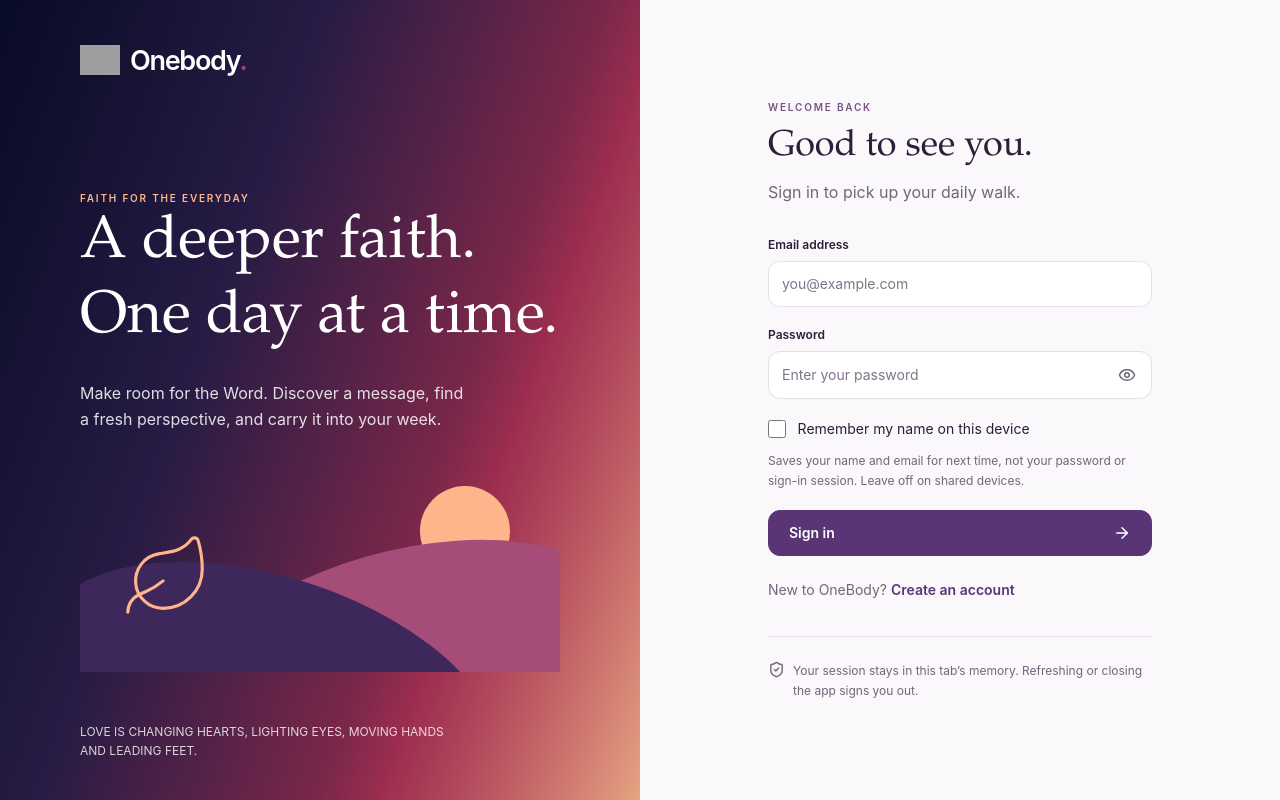
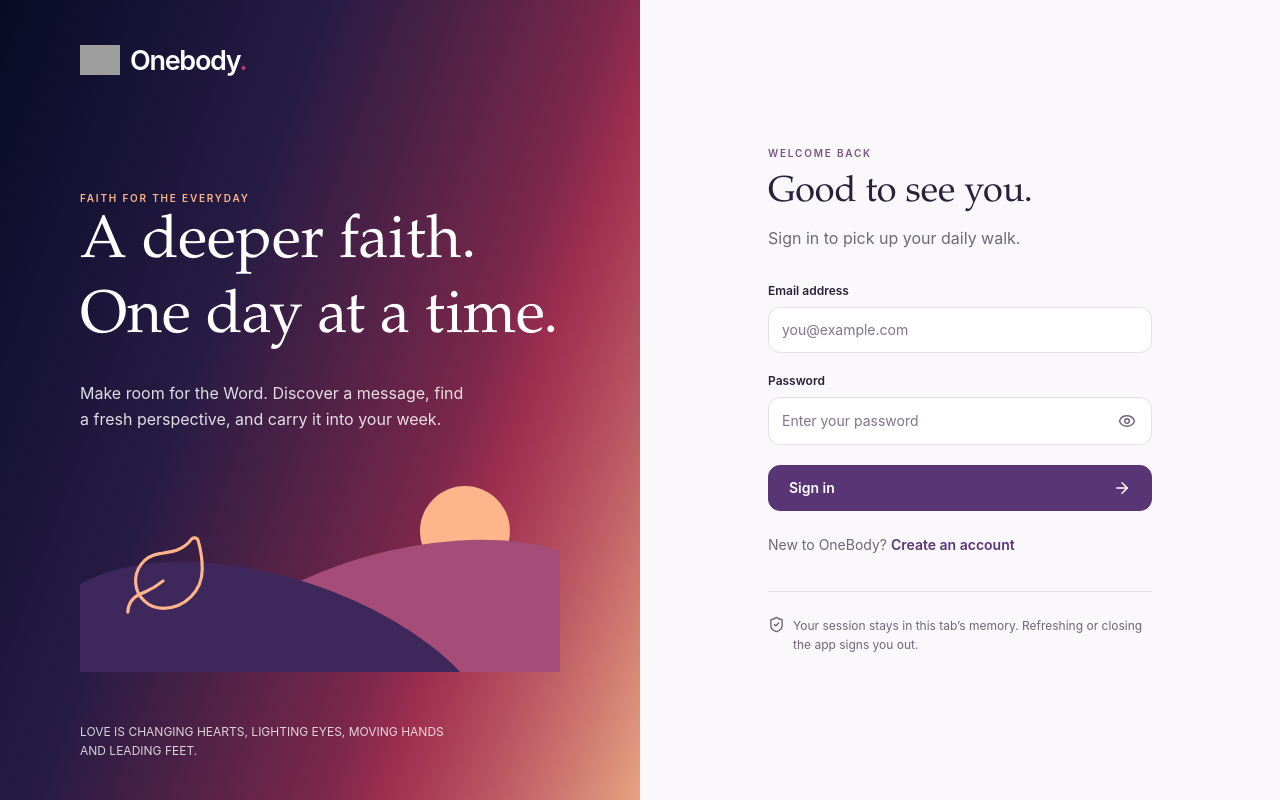
Before and after one commit to ameh0429/sermon-onebody, a React (Vite) app in the folder frontend-sermon-app/: page /login in a window 1280 px wide. Built offline with nearby package versions, Linux system fonts and the light colour scheme; grey boxes are pictures that could not be loaded.

Commit message:
Revert "Add opt-in remembered account names and personalized sign-in greetings"
This reverts commit f991fdbdcf83d12bf704b271092c07b30d5093da.

```diff
--- a/frontend-sermon-app/package.json
+++ b/frontend-sermon-app/package.json
@@ -10,7 +10,7 @@
     "dev": "vite --host 0.0.0.0",
     "build": "tsc -b && vite build",
     "preview": "vite preview --host 0.0.0.0",
-    "test:e2e": "playwright test member.spec.ts && playwright test community.spec.ts && playwright test theme.spec.ts && playwright test photo.spec.ts && playwright test remembered-account.spec.ts"
+    "test:e2e": "playwright test member.spec.ts && playwright test community.spec.ts && playwright test theme.spec.ts && playwright test photo.spec.ts"
   },
   "dependencies": {
     "@tanstack/react-query": "^5.105.0",
--- a/frontend-sermon-app/src/App.tsx
+++ b/frontend-sermon-app/src/App.tsx
@@ -163,7 +163,9 @@ function Layout() {
         <main id="main-content" className="main-content" tabIndex={-1}>
           <Outlet />
         </main>
-        <footer className="app-footer">Love: Hearts, Eyes, Hands, Feet.</footer>
+        <footer className="app-footer">
+          Love: Hearts, Eyes, Hands, Feet.
+        </footer>
       </div>
       <nav
         className="bottom-nav"
@@ -191,11 +193,8 @@ function Layout() {
 export default function App() {
   return (
     <Routes>
-      <Route path="/login" element={<AccountPage key="login" />} />
-      <Route
-        path="/register"
-        element={<AccountPage key="register" register />}
-      />
+      <Route path="/login" element={<AccountPage />} />
+      <Route path="/register" element={<AccountPage register />} />
       <Route element={<Layout />}>
         <Route index element={<Navigate to="/sermons" replace />} />
         <Route path="sermons" element={<SermonLibrary />} />
--- a/frontend-sermon-app/src/auth.tsx
+++ b/frontend-sermon-app/src/auth.tsx
@@ -15,7 +15,7 @@ interface Auth {
   login: (
     body: { email: string; password: string; name?: string },
     register?: boolean,
-  ) => Promise<User>;
+  ) => Promise<void>;
   logout: () => void;
   refresh: () => Promise<void>;
   updateAccount: (request: () => Promise<Envelope<User>>) => Promise<void>;
@@ -55,7 +55,6 @@ export function AuthProvider({ children }: { children: ReactNode }) {
     session.set(data.token);
     setUser(data.user);
     setExpired(false);
-    return data.user;
   }
   async function refresh() {
     const current = generation.current;
--- a/frontend-sermon-app/src/pages/Account.tsx
+++ b/frontend-sermon-app/src/pages/Account.tsx
@@ -14,35 +14,10 @@ import { Link, Navigate, useLocation } from "react-router-dom";
 import { useAuth } from "../auth";
 import { Brand, ErrorState, formatDate, PageHeading } from "../ui";
 import { InstallApp, PwaStatus } from "../pwa";
-import {
-  forgetAccount,
-  readRememberedAccount,
-  rememberAccount,
-} from "../rememberedAccount";
 import { ThemeControl } from "../theme";
 export function AccountPage({ register = false }: { register?: boolean }) {
   const { user, login, expired } = useAuth();
   const location = useLocation();
-  const [remembered, setRemembered] = useState(readRememberedAccount);
-  const [email, setEmail] = useState(() =>
-    register ? "" : (readRememberedAccount()?.email ?? ""),
-  );
-  const [remember, setRemember] = useState(
-    () => !register && !!readRememberedAccount(),
-  );
-  const personalized =
-    !register && remembered && email.trim().toLowerCase() === remembered.email;
-  function useAnotherAccount() {
-    forgetAccount();
-    setRemembered(null);
-    setEmail("");
-    setRemember(false);
-    setError(null);
-    setShow(false);
-    const password = document.getElementById("password");
-    if (password instanceof HTMLInputElement) password.value = "";
-    document.getElementById("account-email")?.focus();
-  }
   const [pending, setPending] = useState(false),
     [error, setError] = useState<unknown>(null),
     [show, setShow] = useState(false);
@@ -61,7 +36,7 @@ export function AccountPage({ register = false }: { register?: boolean }) {
     setPending(true);
     setError(null);
     try {
-      const account = await login(
+      await login(
         {
           email: String(values.get("email")).trim(),
           password: String(values.get("password")),
@@ -69,11 +44,6 @@ export function AccountPage({ register = false }: { register?: boolean }) {
         },
         register,
       );
-      if (!register) {
-        if (remember)
-          rememberAccount({ name: account.name, email: account.email });
-        else forgetAccount();
-      }
     } catch (err) {
       setError(err);
     } finally {
@@ -118,18 +88,10 @@ export function AccountPage({ register = false }: { register?: boolean }) {
         </div>
         <div className="w-full max-w-sm">
           <p className="eyebrow">
-            {register
-              ? "YOUR NEXT CHAPTER"
-              : personalized
-                ? "YOUR DAILY WALK"
-                : "WELCOME BACK"}
+            {register ? "YOUR NEXT CHAPTER" : "WELCOME BACK"}
           </p>
           <h2 className="font-serif text-4xl text-ink mt-3">
-            {register
-              ? "Let’s grow together."
-              : personalized
-                ? `Welcome back, ${remembered.name}.`
-                : "Good to see you."}
+            {register ? "Let’s grow together." : "Good to see you."}
           </h2>
           <p className="text-muted mt-3 mb-8 leading-relaxed">
             {register
@@ -166,19 +128,8 @@ export function AccountPage({ register = false }: { register?: boolean }) {
             <label className="field">
               Email address
               <input
-                id="account-email"
                 type="email"
                 name="email"
-                value={email}
-                disabled={pending}
-                onChange={(e) => {
-                  setEmail(e.target.value);
-                  if (
-                    remembered &&
-                    e.target.value.trim().toLowerCase() !== remembered.email
-                  )
-                    setRemember(false);
-                }}
                 autoComplete="email"
                 required
                 maxLength={255}
@@ -212,38 +163,6 @@ export function AccountPage({ register = false }: { register?: boolean }) {
                 </button>
               </div>
             </div>
-            {!register && (
-              <div className="space-y-3">
-                <label className="flex items-center gap-3 text-sm text-ink cursor-pointer">
-                  <input
-                    className="remember-checkbox"
-                    type="checkbox"
-                    checked={remember}
-                    disabled={pending}
-                    onChange={(e) => setRemember(e.target.checked)}
-                    aria-describedby="remember-account-help"
-                  />
-                  Remember my name on this device
-                </label>
-                <p
-                  id="remember-account-help"
-                  className="text-xs text-muted leading-relaxed"
-                >
-                  Saves your name and email for next time, not your password or
-                  sign-in session. Leave off on shared devices.
-                </p>
-                {remembered && (
-                  <button
-                    type="button"
-                    className="text-link text-sm"
-                    onClick={useAnotherAccount}
-                    disabled={pending}
-                  >
-                    Use another account
-                  </button>
-                )}
-              </div>
-            )}
             {error != null && <ErrorState error={error} />}
             <button
               className="btn-primary w-full justify-between"
--- a/frontend-sermon-app/src/rememberedAccount.ts
+++ /dev/null
@@ -1,47 +0,0 @@
-/** Convenience only: never use this browser-stored identity as authentication. */
-export interface RememberedAccount {
-  name: string;
-  email: string;
-}
-export const rememberedAccountKey = "onebody.rememberedAccount";
-export function readRememberedAccount(): RememberedAccount | null {
-  try {
-    const raw = localStorage.getItem(rememberedAccountKey);
-    if (!raw || raw.length > 1024) return null;
-    const value: unknown = JSON.parse(raw);
-    if (!value || typeof value !== "object") return null;
-    const { name, email } = value as Partial<RememberedAccount>;
-    if (
-      typeof name !== "string" ||
-      !name.trim() ||
-      name.length > 100 ||
-      typeof email !== "string" ||
-      email.length > 255 ||
-      !/^[^\s@]+@[^\s@]+\.[^\s@]+$/.test(email.trim())
-    )
-      return null;
-    return { name: name.trim(), email: email.trim().toLowerCase() };
-  } catch {
-    return null;
-  }
-}
-export function rememberAccount(account: RememberedAccount) {
-  try {
-    localStorage.setItem(
-      rememberedAccountKey,
-      JSON.stringify({
-        name: account.name,
-        email: account.email.trim().toLowerCase(),
-      }),
-    );
-  } catch {
-    /* Remembering is optional when storage is blocked. */
-  }
-}
-export function forgetAccount() {
-  try {
-    localStorage.removeItem(rememberedAccountKey);
-  } catch {
-    /* The form still clears for this visit. */
-  }
-}
--- a/frontend-sermon-app/src/styles.css
+++ b/frontend-sermon-app/src/styles.css
@@ -707,14 +707,3 @@
   max-width: 24rem;
   line-height: 1.6;
 }
-
-@layer components {
-  .remember-checkbox {
-    width: 1.1rem;
-    height: 1.1rem;
-    min-height: 0;
-    padding: 0;
-    flex-shrink: 0;
-    accent-color: var(--color-primary);
-  }
-}
```
Also changed, not shown: 2 other files (tests, documents, lock files or other folders).
